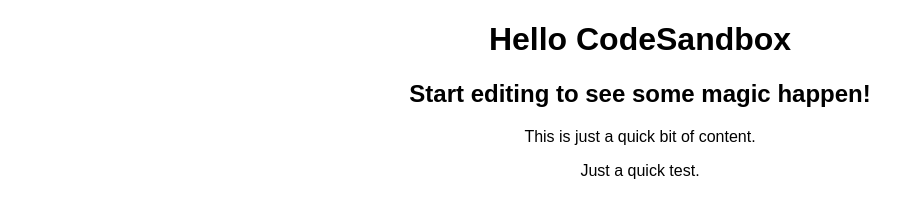
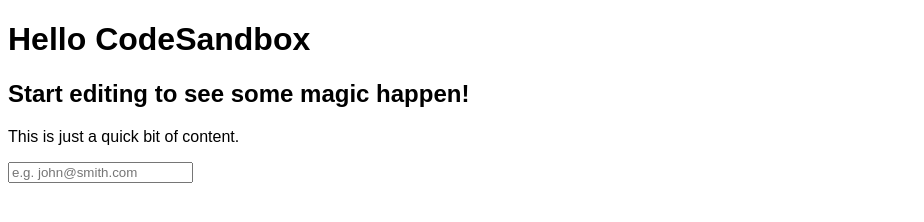
Before and after one commit to expatia/formik-demo-001, a React app: page / in a window 1280 px wide. Shown: the whole page, without its empty margins (0-924 px from the left). Built offline with nearby package versions, Linux system fonts and the light colour scheme.

Commit message:
Changed CSS alignment to left

```diff
--- a/src/index.js
+++ b/src/index.js
@@ -21,7 +21,9 @@
       <h1>Hello CodeSandbox</h1>
       <h2>Start editing to see some magic happen!</h2>
       <p>This is just a quick bit of content.</p>
-      <div>Just a quick test.</div>
+      <div>
+        <input type='email' name='email' placeholder='e.g. john@smith.com'/>
+      </div>
     </div>
 );
 
--- a/src/styles.css
+++ b/src/styles.css
@@ -1,4 +1,4 @@
 .App {
   font-family: sans-serif;
-  text-align: center;
+  text-align: left;
 }
```
